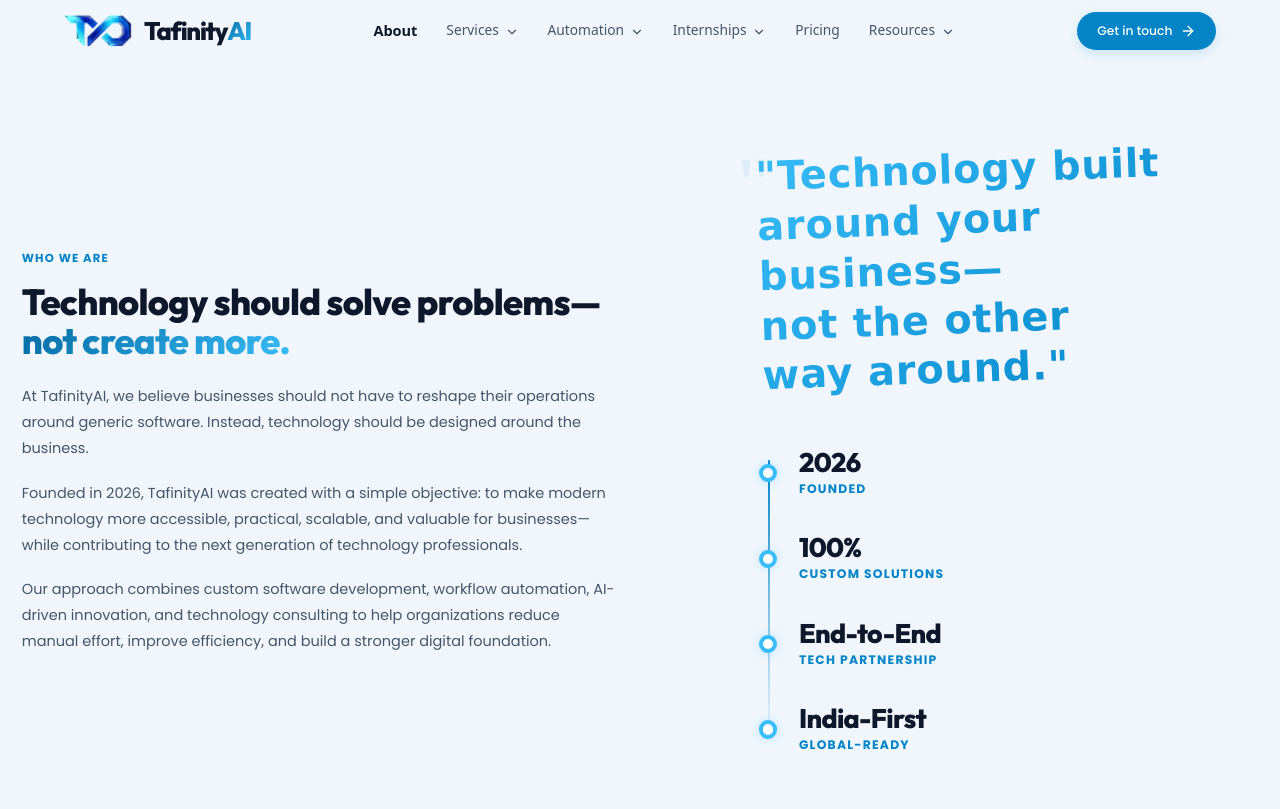
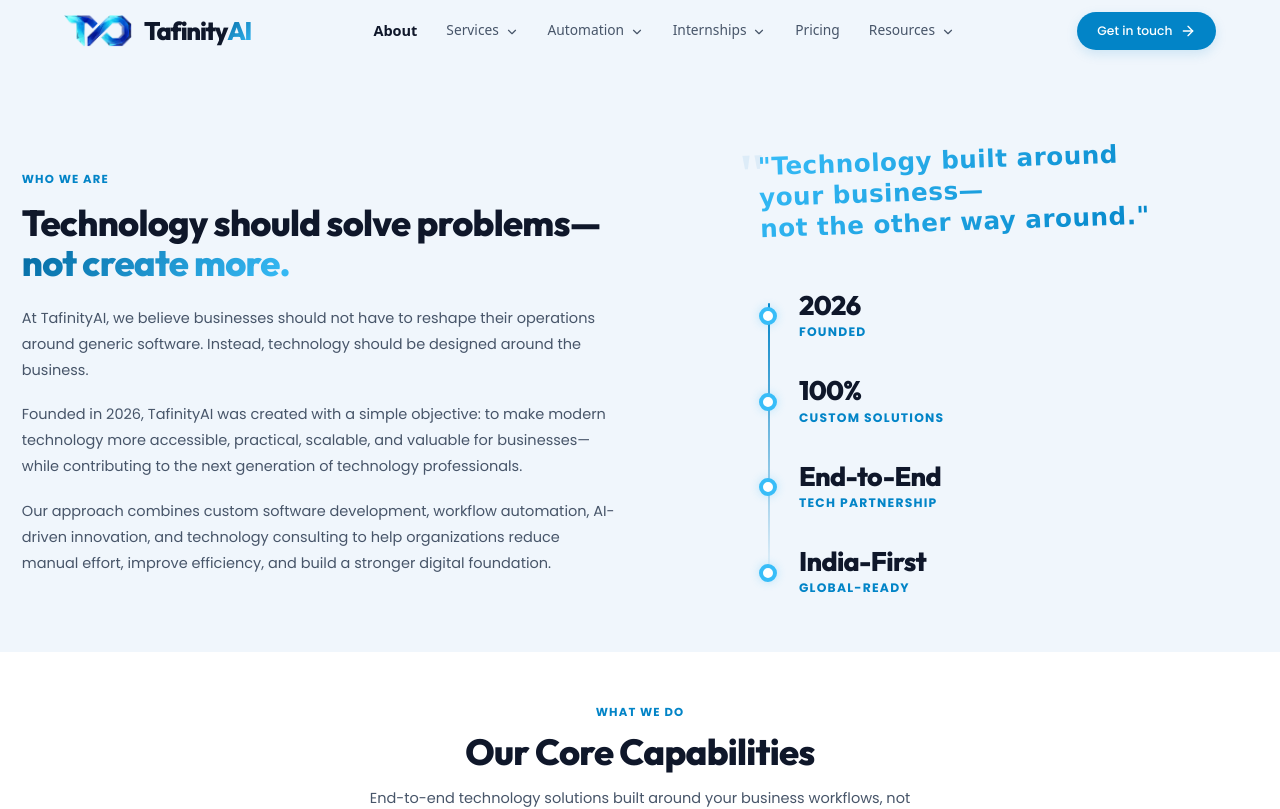
Before and after one commit to TafinityAI-LLP/tai, a React (Vite) app: page /about in a window 1280 px wide. Shown: the top 809 px of the page. Built offline with nearby package versions, Linux system fonts and the light colour scheme.

Commit message:
Further reduce font size of hero quote to accommodate two-line layout

```diff
--- a/src/pages/About.jsx
+++ b/src/pages/About.jsx
@@ -149,7 +149,7 @@
                         <motion.div initial="hidden" whileInView="visible" viewport={{ once: true }} variants={fadeInRight} className="flex flex-col items-center justify-center h-full w-full">
                             <div className="w-full" style={{ maxWidth: '420px', paddingLeft: 'min(3%, 0.5rem)' }}>
                                 <p style={{
-                                    fontSize: 'clamp(2rem, 5vw, 2.75rem)',
+                                    fontSize: 'clamp(1.2rem, 2.7vw, 1.7rem)',
                                     fontFamily: '"Caveat", "Dancing Script", "Comic Sans MS", cursive',
                                     fontWeight: 700,
                                     lineHeight: 1.25,
@@ -162,8 +162,8 @@
                                     backgroundClip: 'text',
                                     transform: 'rotate(-2deg)'
                                 }}>
-                                    "Technology built around your business—<br className="hidden md:block" />not the other way around."
-                                    <span style={{ position: 'absolute', top: '-1rem', left: '-1.5rem', fontSize: '5rem', WebkitTextFillColor: 'rgba(2, 132, 199, 0.08)', fontFamily: 'serif', zIndex: -1 }}>"</span>
+                                    "Technology built around your business—<br />not the other way around."
+                                    <span style={{ position: 'absolute', top: '-1rem', left: '-1.5rem', fontSize: '4rem', WebkitTextFillColor: 'rgba(2, 132, 199, 0.08)', fontFamily: 'serif', zIndex: -1 }}>"</span>
                                 </p>
 
                                 <div className="relative mt-8 md:mt-0 pt-4 md:pt-0">
```
